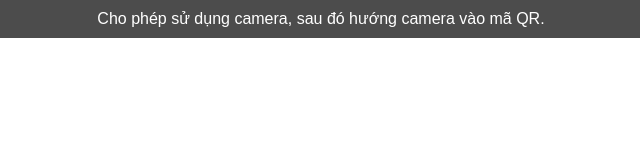
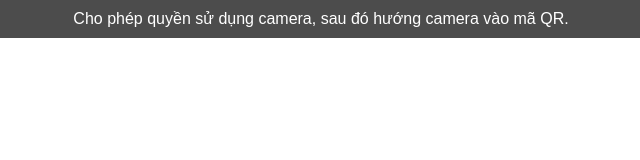
Before and after one commit to hung121104/AR_WEB, a plain HTML site: page index.html in a window 1280 px wide. Shown: the full height of the page, 319-959 px from the left. Drawn offline with Linux system fonts and the light colour scheme.

Commit message:
3:03 5/24/20252025

```diff
--- a/index.html
+++ b/index.html
@@ -23,7 +23,7 @@
     </style>
   </head>
   <body>
-    <div id="instructions">Cho phép sử dụng camera, sau đó hướng camera vào mã QR.</div>
+    <div id="instructions">Cho phép quyền sử dụng camera, sau đó hướng camera vào mã QR.</div>
     <a-scene embedded arjs='sourceType: webcam; debugUIEnabled: false; detectionMode: mono_and_matrix; matrixCodeType: 3x3;'>
       <a-marker type="pattern" url="./pattern/pattern-frame.patt">
         <a-entity gltf-model="./models3D/fish_0523073805_texture.glb" scale="0.5 0.5 0.5" position="0 0 0" rotation="0 180 0"></a-entity>
```
